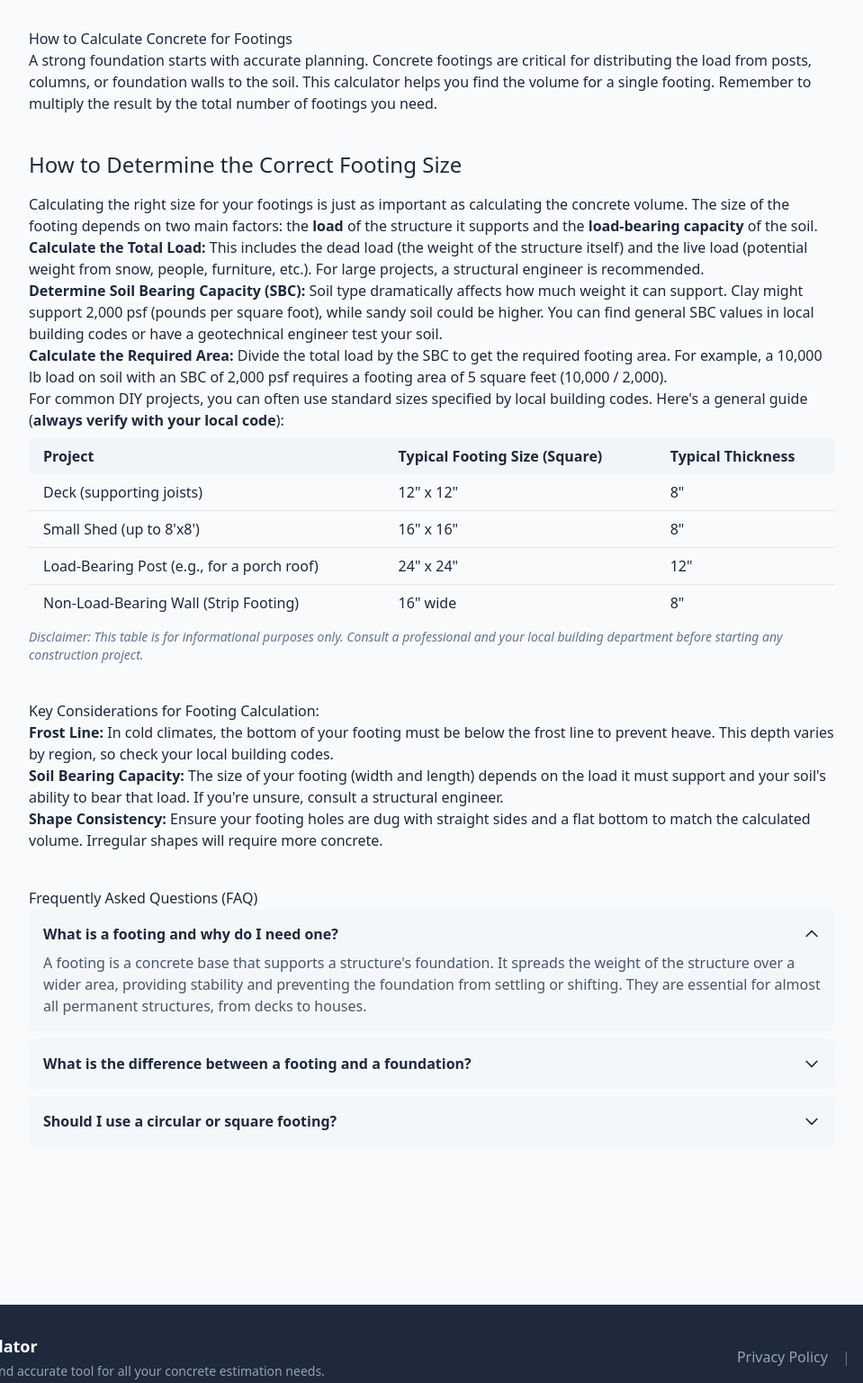
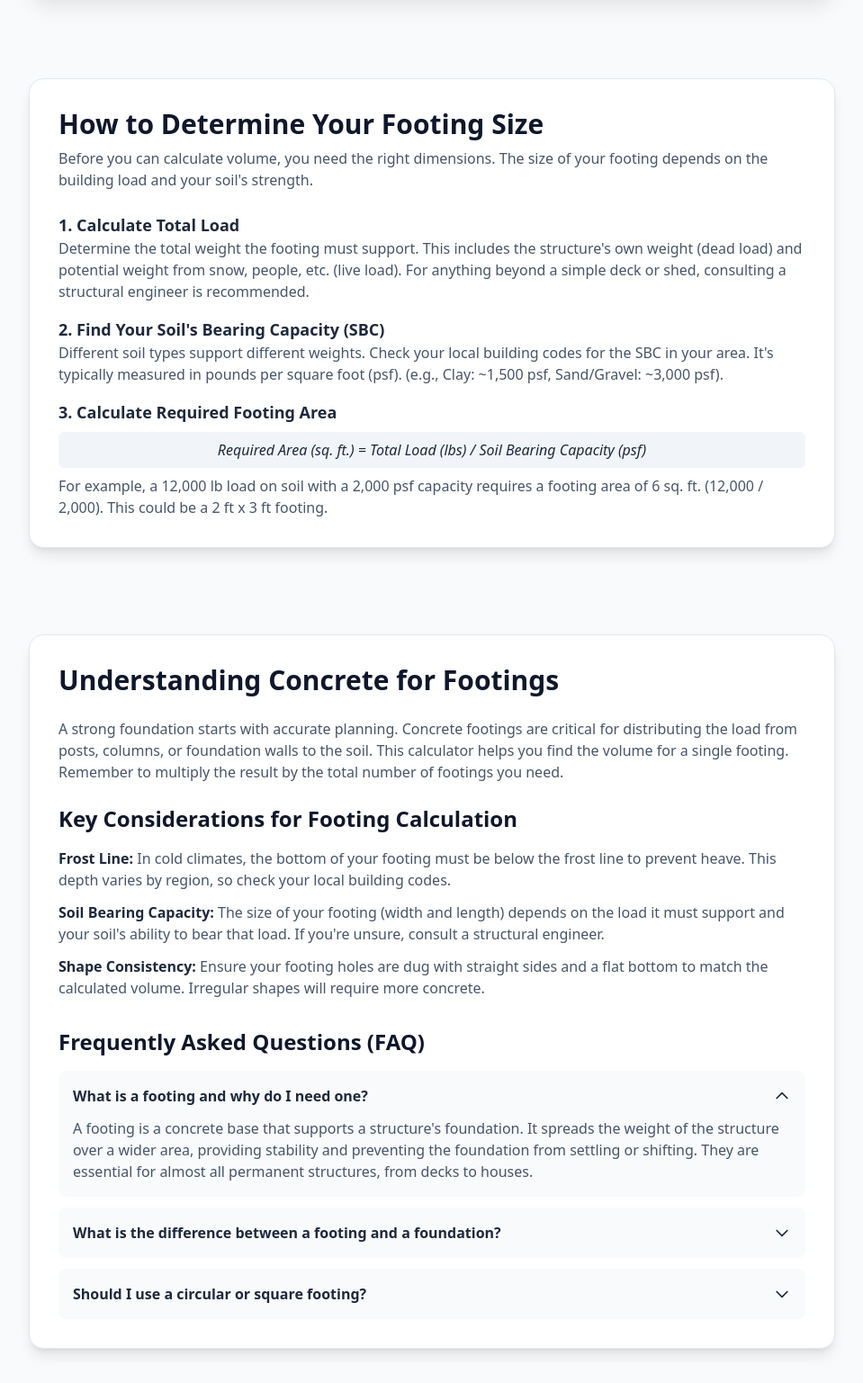
Before and after one commit to yunweiguo/concrete-calculator-vanilla, a plain HTML site: page en/footing-calculator.html in a window 1280 px wide. Shown: the part 1220-2757 px from the top of the page at 90% size, without its empty margins (160-1119 px from the left). Drawn offline with nearby package versions, Linux system fonts and the light colour scheme.

Commit message:
优化footing-calculator

```diff
--- a/en/footing-calculator.html
+++ b/en/footing-calculator.html
@@ -131,7 +131,7 @@
                     <div class="space-y-6">
                         <div>
                             <h2 class="text-2xl font-bold text-slate-900">1. Enter Footing Dimensions</h2>
-                            <p class="text-slate-500 mt-1">Select your unit system and footing shape.</p>
+                            <p class="text-slate-500 mt-1">Select your unit system and footing shape. Unsure about dimensions? <a href="#sizing-guide" class="text-brand-secondary font-semibold hover:underline">See our sizing guide below</a>.</p>
                         </div>
 
                         <!-- Unit System -->
@@ -213,6 +213,29 @@
             </div>
         </section>
 
+        <!-- Sizing Guide Section -->
+        <section id="sizing-guide" class="mt-16 md:mt-24 max-w-4xl mx-auto">
+            <div class="bg-white p-6 sm:p-8 rounded-2xl shadow-lg border border-slate-200">
+                <h2 class="text-3xl font-bold text-slate-900">How to Determine Your Footing Size</h2>
+                <p class="mt-2 text-slate-600">Before you can calculate volume, you need the right dimensions. The size of your footing depends on the building load and your soil's strength.</p>
+                <div class="mt-6 space-y-4">
+                    <div>
+                        <h3 class="text-lg font-semibold text-slate-800">1. Calculate Total Load</h3>
+                        <p class="text-slate-600">Determine the total weight the footing must support. This includes the structure's own weight (dead load) and potential weight from snow, people, etc. (live load). For anything beyond a simple deck or shed, consulting a structural engineer is recommended.</p>
+                    </div>
+                    <div>
+                        <h3 class="text-lg font-semibold text-slate-800">2. Find Your Soil's Bearing Capacity (SBC)</h3>
+                        <p class="text-slate-600">Different soil types support different weights. Check your local building codes for the SBC in your area. It's typically measured in pounds per square foot (psf). (e.g., Clay: ~1,500 psf, Sand/Gravel: ~3,000 psf).</p>
+                    </div>
+                    <div>
+                        <h3 class="text-lg font-semibold text-slate-800">3. Calculate Required Footing Area</h3>
+                        <p class="italic text-center bg-slate-100 p-2 rounded-md my-2">Required Area (sq. ft.) = Total Load (lbs) / Soil Bearing Capacity (psf)</p>
+                        <p class="text-slate-600">For example, a 12,000 lb load on soil with a 2,000 psf capacity requires a footing area of 6 sq. ft. (12,000 / 2,000). This could be a 2 ft x 3 ft footing.</p>
+                    </div>
+                </div>
+            </div>
+        </section>
+
         <!-- History Section -->
         <section id="history-section" class="mt-16 md:mt-24 max-w-4xl mx-auto hidden">
             <div class="flex justify-between items-center mb-4">
@@ -227,91 +250,49 @@
             </div>
         </section>
 
-        <section class="mt-16 prose max-w-4xl mx-auto">
-            <h2>How to Calculate Concrete for Footings</h2>
-            <p>A strong foundation starts with accurate planning. Concrete footings are critical for distributing the load from posts, columns, or foundation walls to the soil. This calculator helps you find the volume for a single footing. Remember to multiply the result by the total number of footings you need.</p>
+        <section class="mt-16 md:mt-24 max-w-4xl mx-auto">
+            <div class="bg-white p-6 sm:p-8 rounded-2xl shadow-lg border border-slate-200">
+                <h2 class="text-3xl font-bold text-slate-900 mb-6">Understanding Concrete for Footings</h2>
+                <p class="text-slate-600 mb-6">A strong foundation starts with accurate planning. Concrete footings are critical for distributing the load from posts, columns, or foundation walls to the soil. This calculator helps you find the volume for a single footing. Remember to multiply the result by the total number of footings you need.</p>
 
-            <h3 class="!mb-4 !mt-10 text-2xl">How to Determine the Correct Footing Size</h3>
-            <p>Calculating the right size for your footings is just as important as calculating the concrete volume. The size of the footing depends on two main factors: the <strong>load</strong> of the structure it supports and the <strong>load-bearing capacity</strong> of the soil.</p>
-
-            <ol>
-                <li><strong>Calculate the Total Load:</strong> This includes the dead load (the weight of the structure itself) and the live load (potential weight from snow, people, furniture, etc.). For large projects, a structural engineer is recommended.</li>
-                <li><strong>Determine Soil Bearing Capacity (SBC):</strong> Soil type dramatically affects how much weight it can support. Clay might support 2,000 psf (pounds per square foot), while sandy soil could be higher. You can find general SBC values in local building codes or have a geotechnical engineer test your soil.</li>
-                <li><strong>Calculate the Required Area:</strong> Divide the total load by the SBC to get the required footing area. For example, a 10,000 lb load on soil with an SBC of 2,000 psf requires a footing area of 5 square feet (10,000 / 2,000).</li>
-            </ol>
-
-            <p>For common DIY projects, you can often use standard sizes specified by local building codes. Here's a general guide (<strong>always verify with your local code</strong>):</p>
-
-            <div class="overflow-x-auto">
-                <table class="table-auto w-full !mt-2">
-                    <thead>
-                        <tr>
-                            <th class="px-4 py-2 bg-slate-100 text-left">Project</th>
-                            <th class="px-4 py-2 bg-slate-100 text-left">Typical Footing Size (Square)</th>
-                            <th class="px-4 py-2 bg-slate-100 text-left">Typical Thickness</th>
-                        </tr>
-                    </thead>
-                    <tbody>
-                        <tr class="border-b">
-                            <td class="px-4 py-2">Deck (supporting joists)</td>
-                            <td class="px-4 py-2">12" x 12"</td>
-                            <td class="px-4 py-2">8"</td>
-                        </tr>
-                        <tr class="border-b">
-                            <td class="px-4 py-2">Small Shed (up to 8'x8')</td>
-                            <td class="px-4 py-2">16" x 16"</td>
-                            <td class="px-4 py-2">8"</td>
-                        </tr>
-                         <tr class="border-b">
-                            <td class="px-4 py-2">Load-Bearing Post (e.g., for a porch roof)</td>
-                            <td class="px-4 py-2">24" x 24"</td>
-                            <td class="px-4 py-2">12"</td>
-                        </tr>
-                        <tr>
-                            <td class="px-4 py-2">Non-Load-Bearing Wall (Strip Footing)</td>
-                            <td class="px-4 py-2">16" wide</td>
-                            <td class="px-4 py-2">8"</td>
-                        </tr>
-                    </tbody>
-                </table>
-            </div>
-
-            <p class="text-sm text-slate-500 !mt-2"><em>Disclaimer: This table is for informational purposes only. Consult a professional and your local building department before starting any construction project.</em></p>
-
-
-            <h3 class="!mt-10">Key Considerations for Footing Calculation:</h3>
-            <ul>
-                <li><strong>Frost Line:</strong> In cold climates, the bottom of your footing must be below the frost line to prevent heave. This depth varies by region, so check your local building codes.</li>
-                <li><strong>Soil Bearing Capacity:</strong> The size of your footing (width and length) depends on the load it must support and your soil's ability to bear that load. If you're unsure, consult a structural engineer.</li>
-                <li><strong>Shape Consistency:</strong> Ensure your footing holes are dug with straight sides and a flat bottom to match the calculated volume. Irregular shapes will require more concrete.</li>
+                <h3 class="text-2xl font-bold text-slate-900 mb-4">Key Considerations for Footing Calculation</h3>
+                <ul class="space-y-3 mb-8">
+                    <li class="text-slate-600"><strong class="text-slate-800">Frost Line:</strong> In cold climates, the bottom of your footing must be below the frost line to prevent heave. This depth varies by region, so check your local building codes.</li>
+                    <li class="text-slate-600"><strong class="text-slate-800">Soil Bearing Capacity:</strong> The size of your footing (width and length) depends on the load it must support and your soil's ability to bear that load. If you're unsure, consult a structural engineer.</li>
+                    <li class="text-slate-600"><strong class="text-slate-800">Shape Consistency:</strong> Ensure your footing holes are dug with straight sides and a flat bottom to match the calculated volume. Irregular shapes will require more concrete.</li>
                 </ul>
 
-            <h3 class="!mt-10">Frequently Asked Questions (FAQ)</h3>
+                <h3 class="text-2xl font-bold text-slate-900 mb-4">Frequently Asked Questions (FAQ)</h3>
+                <div class="space-y-3">
                     <details class="bg-slate-100/50 p-4 rounded-lg group" open>
-                <summary class="font-semibold cursor-pointer list-none flex justify-between items-center">
+                        <summary class="font-semibold cursor-pointer list-none flex justify-between items-center text-slate-800">
                             <span>What is a footing and why do I need one?</span>
                             <svg class="w-5 h-5 transition-transform transform group-open:rotate-180" xmlns="http://www.w3.org/2000/svg" fill="none" viewBox="0 0 24 24" stroke-width="2" stroke="currentColor"><path stroke-linecap="round" stroke-linejoin="round" d="M19 9l-7 7-7-7" /></svg>
                         </summary>
-                <p class="text-slate-600 mt-2">A footing is a concrete base that supports a structure's foundation. It spreads the weight of the structure over a wider area, providing stability and preventing the foundation from settling or shifting. They are essential for almost all permanent structures, from decks to houses.</p>
+                        <p class="text-slate-600 mt-3">A footing is a concrete base that supports a structure's foundation. It spreads the weight of the structure over a wider area, providing stability and preventing the foundation from settling or shifting. They are essential for almost all permanent structures, from decks to houses.</p>
                     </details>
-            <details class="bg-slate-100/50 p-4 rounded-lg group mt-2">
-                <summary class="font-semibold cursor-pointer list-none flex justify-between items-center">
+                    <details class="bg-slate-100/50 p-4 rounded-lg group">
+                        <summary class="font-semibold cursor-pointer list-none flex justify-between items-center text-slate-800">
                             <span>What is the difference between a footing and a foundation?</span>
                             <svg class="w-5 h-5 transition-transform transform group-open:rotate-180" xmlns="http://www.w3.org/2000/svg" fill="none" viewBox="0 0 24 24" stroke-width="2" stroke="currentColor"><path stroke-linecap="round" stroke-linejoin="round" d="M19 9l-7 7-7-7" /></svg>
                         </summary>
-                <p class="text-slate-600 mt-2">Think of it as a sequence: the <strong>footing</strong> is the wide base at the very bottom that sits on the soil. The <strong>foundation</strong> (often a wall or piers) is built on top of the footing and directly supports the structure. A footing provides the stable platform the foundation needs.</p>
+                        <p class="text-slate-600 mt-3">Think of it as a sequence: the <strong>footing</strong> is the wide base at the very bottom that sits on the soil. The <strong>foundation</strong> (often a wall or piers) is built on top of the footing and directly supports the structure. A footing provides the stable platform the foundation needs.</p>
                     </details>
-            <details class="bg-slate-100/50 p-4 rounded-lg group mt-2">
-                <summary class="font-semibold cursor-pointer list-none flex justify-between items-center">
+                    <details class="bg-slate-100/50 p-4 rounded-lg group">
+                        <summary class="font-semibold cursor-pointer list-none flex justify-between items-center text-slate-800">
                             <span>Should I use a circular or square footing?</span>
                             <svg class="w-5 h-5 transition-transform transform group-open:rotate-180" xmlns="http://www.w3.org/2000/svg" fill="none" viewBox="0 0 24 24" stroke-width="2" stroke="currentColor"><path stroke-linecap="round" stroke-linejoin="round" d="M19 9l-7 7-7-7" /></svg>
                         </summary>
-                <p class="text-slate-600 mt-2">Both are common. Square footings are often easier to form with lumber. Circular footings, often made using cardboard form tubes (like Sonotubes), can be easier to dig with an auger. The choice often depends on your construction method and local practices. This calculator handles both rectangular (for strip/pad footings) and circular (for pier) shapes.</p>
-                <p class="text-slate-600 mt-2">
+                        <div class="mt-3 space-y-3">
+                            <p class="text-slate-600">Both are common. Square footings are often easier to form with lumber. Circular footings, often made using cardboard form tubes (like Sonotubes), can be easier to dig with an auger. The choice often depends on your construction method and local practices. This calculator handles both rectangular (for strip/pad footings) and circular (for pier) shapes.</p>
+                            <p class="text-slate-600">
                                 <span>To learn more about the fundamental principles of concrete calculation for any shape, visit our </span>
                                 <a href="/en/guides/how-to-calculate-concrete.html" class="text-brand-primary font-semibold hover:underline">comprehensive guide</a>.
                             </p>
+                        </div>
                     </details>
+                </div>
+            </div>
         </section>
 
     </main>
```
Also changed, not shown: zh/footing-calculator.html (+28 -16 lines). Lines whose indentation alone changed are shown as unchanged.
